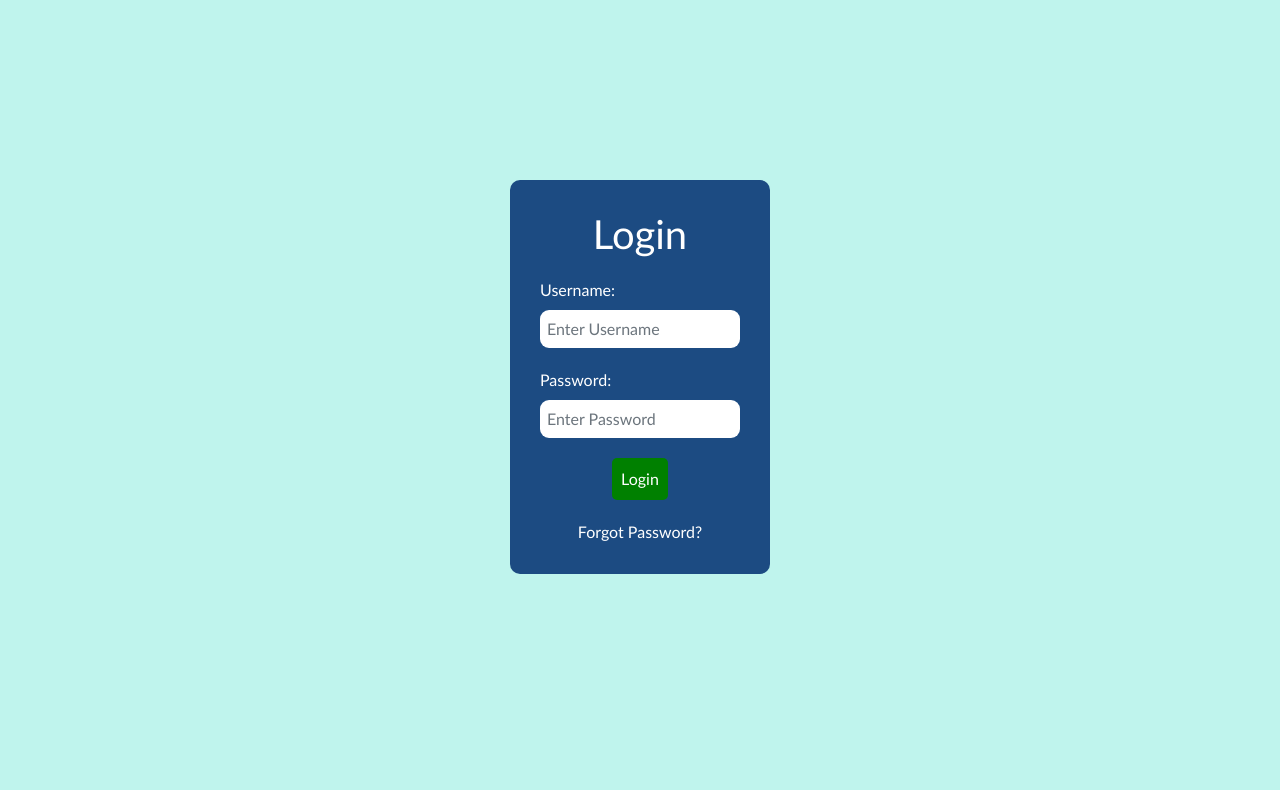
After one commit to Sandeepsharmag35/PropertyManagement, a PHP site: page /templates/login.php in a window 1280 px wide. The commit adds this page. Run offline with PHP 8.4, Linux system fonts and the light colour scheme.

Commit message:
added new files

```diff
--- a/css/style.css
+++ b/css/style.css
@@ -1,3 +1,60 @@
+.loginback{
+    background: #bff4ed;
+    height: 100vh;
+    overflow-x: hidden;
+    margin: -10px;
+    font-family: calibri;
+
+}
 .navbar > li{
     color: azure;
 }
+.login-form{
+	background-color: #1c4b82;
+	display: table;
+	margin-left: auto;
+    margin-top: 190px;
+	margin-right: auto;
+	padding: 30px;
+	color: white;
+	border-radius: 10px;
+}
+.login-form img{
+	width: 110px;
+    height: 110px;
+    border-radius: 50%;
+
+}
+
+.login-form input{
+	width: 200px;
+	padding: 7px;
+	border: none;
+	border-radius: 9px;
+
+}
+
+.login-form input:focus{
+	outline: none;
+}
+
+.login-form button{
+	padding: 9px;
+	background-color: green;
+	color: white;
+	border-radius: 5px;
+	border: none;
+	cursor: pointer;
+
+}
+
+
+.form-input{
+	margin-top: 20px;
+
+}
+.logindiv{
+    width: 100%;
+
+
+}
--- /dev/null
+++ b/templates/header.php
@@ -0,0 +1,17 @@
+<!DOCTYPE html>
+<html lang="en">
+
+<head>
+    <meta charset="UTF-8">
+    <meta http-equiv="X-UA-Compatible" content="IE=edge">
+    <meta name="viewport" content="width=device-width, initial-scale=1.0">
+    <title>Document</title>
+    <link rel="stylesheet" href="../css/style.css">
+    <link rel="stylesheet" href="../css/bootstrap.min.css">
+</head>
+
+<body>
+
+</body>
+
+</html>
--- /dev/null
+++ b/templates/login.php
@@ -0,0 +1,33 @@
+<?php
+include_once('header.php');
+
+
+?>
+<div class="loginback">
+    <div class=" logindiv">
+        <form class="login-form">
+            <h1>
+                <center>Login</center>
+            </h1>
+            <div class="form-input">
+                <label class="form-label" for="username">Username:</label>
+                <input class="form-control" type="text" id="username" placeholder="Enter Username">
+            </div>
+            <div class="form-input">
+
+                <label class="form-label" for="password">Password:</label>
+                <input class="form-control" type="Password" id="password" placeholder="Enter Password">
+
+            </div>
+            <div class="form-input">
+                <center><button type="submit">Login</button></center>
+            </div>
+            <div class="form-input">
+                <center>Forgot Password?</center>
+        </form>
+
+
+
+    </div>
+
+</div>
```
